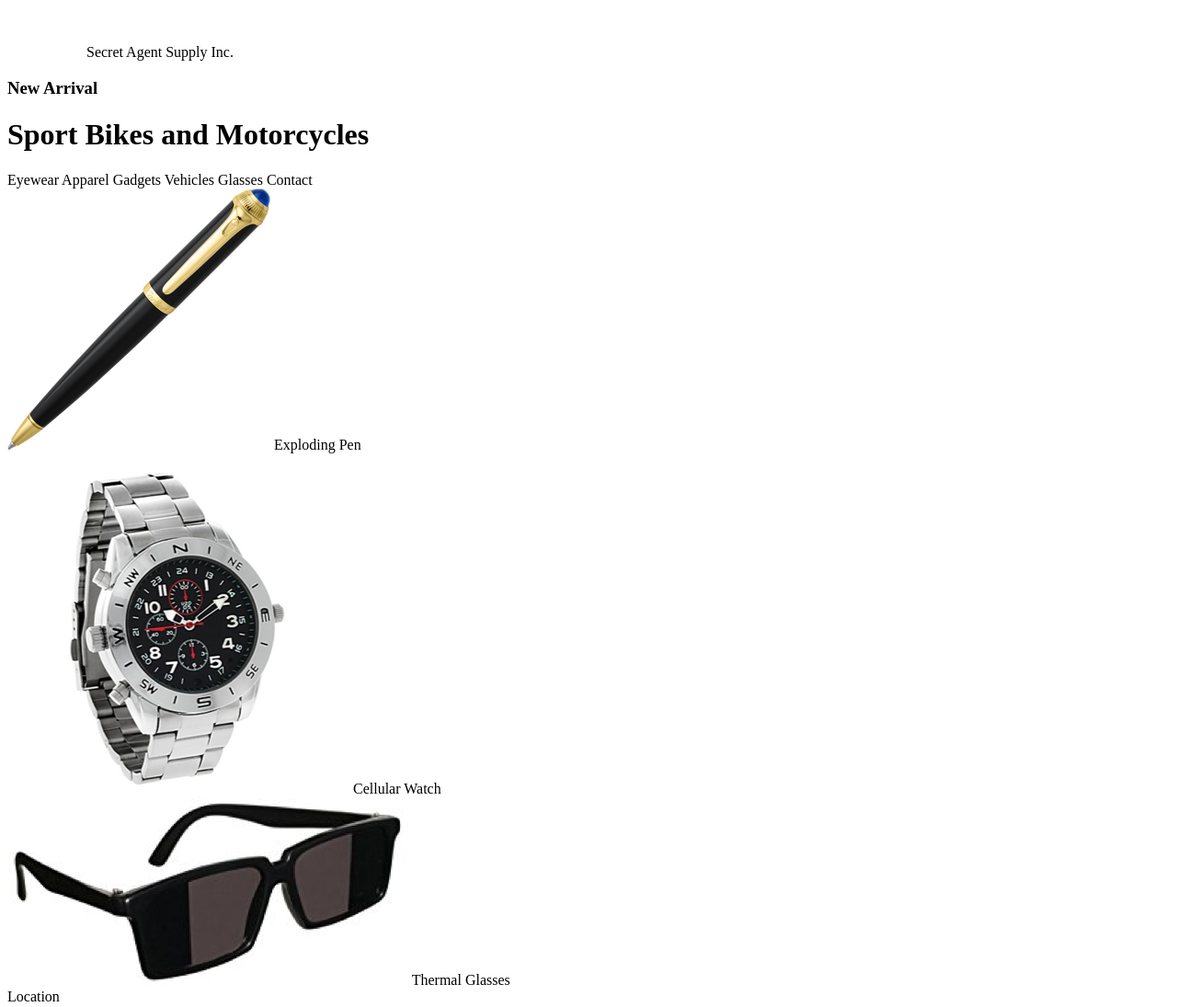
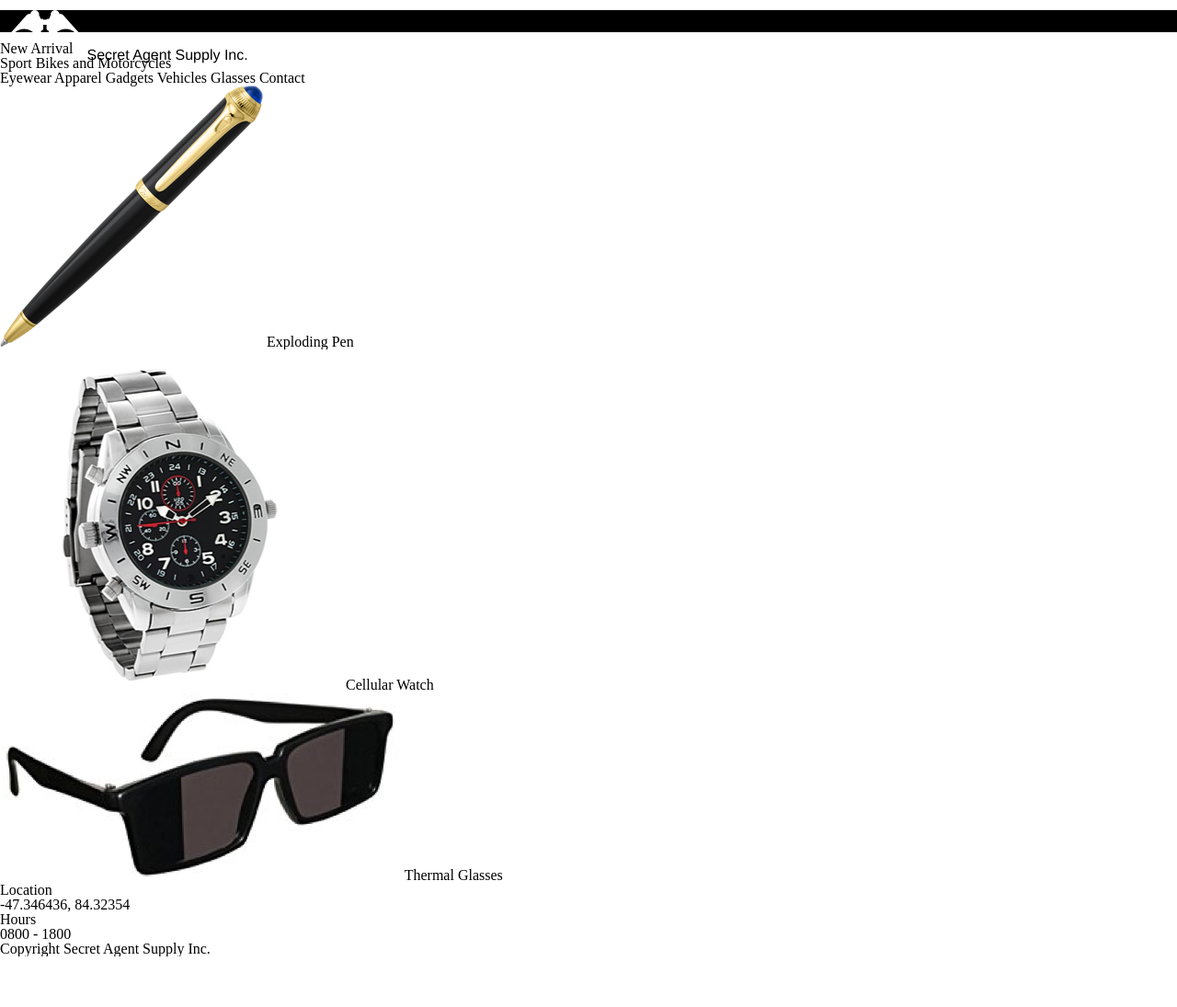
Before and after one commit to JennyDavis5/secretagentsupply, a plain HTML site: page index.html in a window 1280 px wide. Shown: the top 1095 px of the page at 92% size. After the commit the page ends 1040 px from the top, so only its background shows below. Drawn offline with Linux system fonts and the light colour scheme; files that its build step writes are made by us from their sources.

Commit message:
SecretAgentSupply 3

```diff
--- a/index.html
+++ b/index.html
@@ -1,8 +1,9 @@
 <!DOCTYPE html>
 <html>
 <head>
-  <link href="./resources/css/style.css" href="./resources/css/reset.css" type="text/css" rel="stylesheet"/>
   <title>Secret Agent Supply Inc.</title>
+  <link href="./resources/css/reset.css" type="text/css" rel="stylesheet"/>
+  <link href="./resources/css/style.css" type="text/css" rel="stylesheet"/>
 </head>
 <body>
   <header>
--- a/resources/style.css
+++ b/resources/style.css
@@ -0,0 +1,22 @@
+html {
+  font-size: 18px
+  width: 960px;
+}
+
+header {
+  margin-top: 0.66rem;
+  margin-bottom: 0.66rem;
+  background-color: black;
+}
+
+.logo {
+  height: 1.5rem;
+  margin-left: 0.5rem;
+  margin-right: 1rem;
+  font-family: Helvetica;
+  font-size: 1rem;
+}
+
+.main-banner {
+  background-image: url("./resources/images/moto.jpeg");
+}
```
